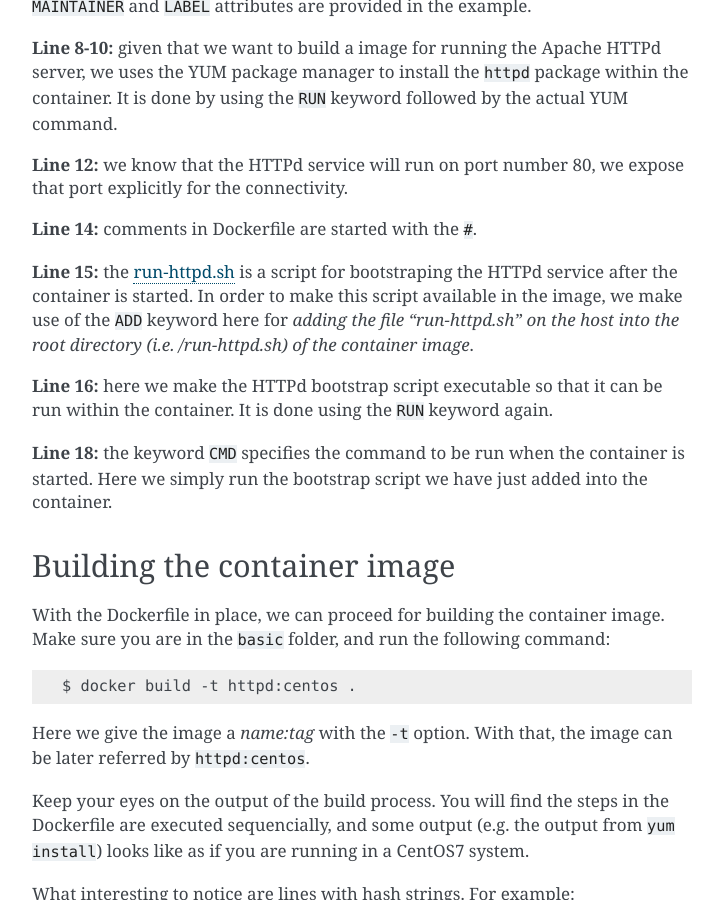
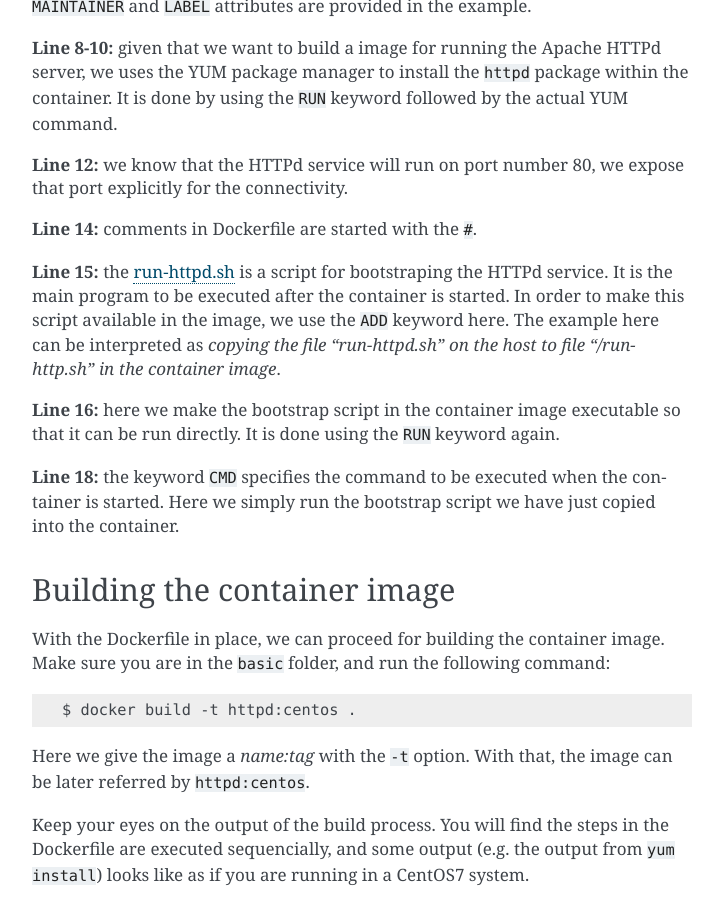
Before and after one commit to Donders-Institute/docker-swarm-setup, a Sphinx documentation site: the page built from doc/tutorial/basic.rst, in a window 1280 px wide and 900 px high, scrolled down 1517 px. Shown: the whole window, without its empty margins (388-1111 px from the left). Built offline with Sphinx 7.4.7, drawn with Linux system fonts in a browser that asks for light colours.

Commit message:
Update basic.rst

```diff
--- a/doc/tutorial/basic.rst
+++ b/doc/tutorial/basic.rst
@@ -69,11 +69,11 @@ Each line of the Dockerfile is taken as a *step* of the build.  It started with
 
 **Line 14:** comments in Dockerfile are started with the ``#``.
 
-**Line 15:** the `run-httpd.sh <https://raw.githubusercontent.com/Donders-Institute/docker-swarm-setup/master/doc/tutorial/centos-httpd/basic/run-httpd.sh>`_ is a script for bootstraping the HTTPd service after the container is started. In order to make this script available in the image, we make use of the ``ADD`` keyword here for *adding the file "run-httpd.sh" on the host into the root directory (i.e. /run-httpd.sh) of the container image*.
+**Line 15:** the `run-httpd.sh <https://raw.githubusercontent.com/Donders-Institute/docker-swarm-setup/master/doc/tutorial/centos-httpd/basic/run-httpd.sh>`_ is a script for bootstraping the HTTPd service.  It is the main program to be executed after the container is started. In order to make this script available in the image, we use the ``ADD`` keyword here.  The example here can be interpreted as *copying the file "run-httpd.sh" on the host to file "/run-http.sh" in the container image*.
 
-**Line 16:** here we make the HTTPd bootstrap script executable so that it can be run within the container.  It is done using the ``RUN`` keyword again.
+**Line 16:** here we make the bootstrap script in the container image executable so that it can be run directly.  It is done using the ``RUN`` keyword again.
 
-**Line 18:** the keyword ``CMD`` specifies the command to be run when the container is started.  Here we simply run the bootstrap script we have just added into the container.
+**Line 18:** the keyword ``CMD`` specifies the command to be executed when the container is started.  Here we simply run the bootstrap script we have just copied into the container.
 
 Building the container image
 ============================
```
